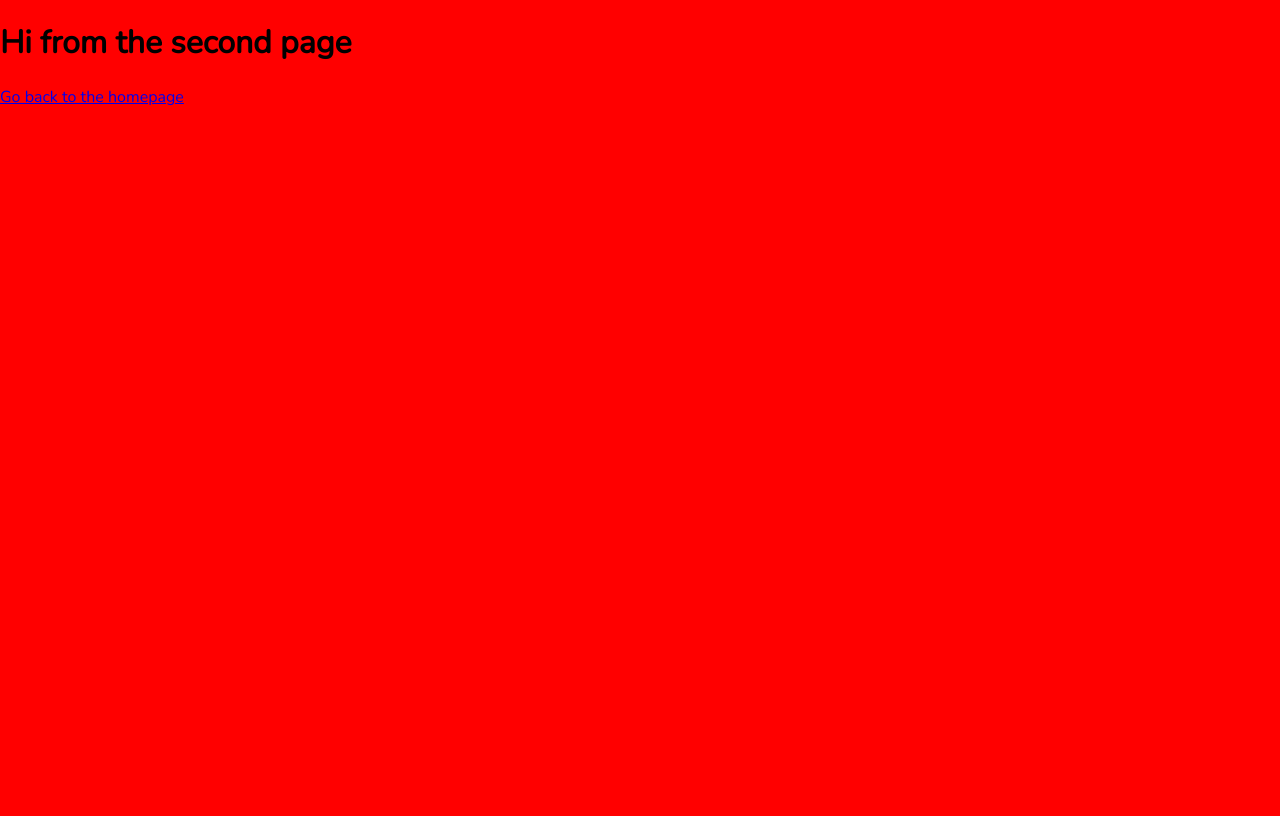
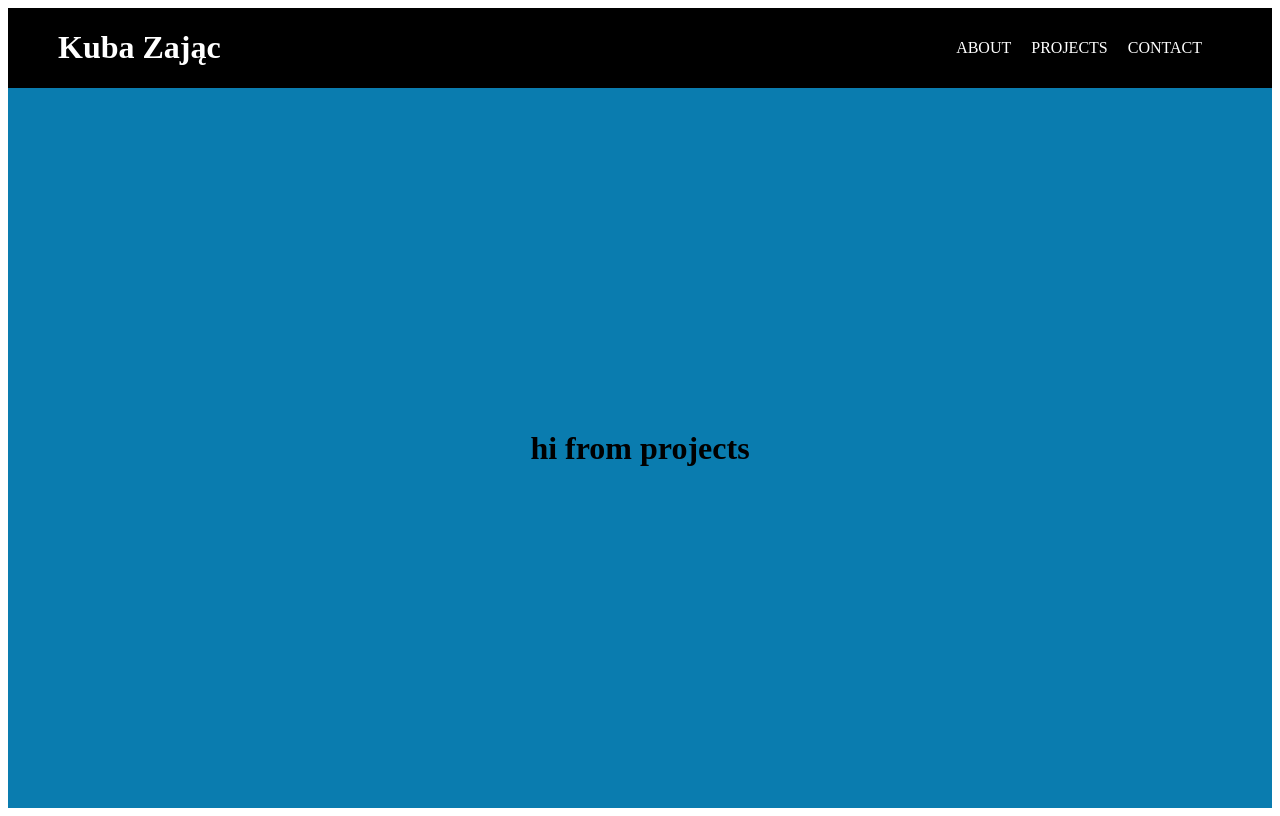
Before and after one commit to axon7/kubazajac.pl, a Gatsby site: page /projects in a window 1280 px wide. Built offline with nearby package versions, Linux system fonts and the light colour scheme; Gatsby itself is replaced by a stand-in of ours.

Commit message:
added pages

```diff
--- a/src/pages/projects.js
+++ b/src/pages/projects.js
@@ -1,22 +1,32 @@
 import React from "react"
-import { Link } from "gatsby"
-import { createGlobalStyle } from "styled-components"
+import styled from "styled-components"
+import Header from "../components/header"
 
-const GlobalStyle = createGlobalStyle`
-  body {
-   background-color: red;
-   margin: 0;
-   font-family: "Nunito"
-  }
+// import SEO from "../components/seo"
+const StyledWrapper = styled.div`
+  width: 100%;
+  height: 100vh;
+  background-color: #ff7659;
+`
+
+const StyledMain = styled.main`
+  width: 100%;
+  height: 90vh;
+  background-color: #0a7caf;
+  display: flex;
+  justify-content: center;
+  align-items: center;
 `
 
 const Projects = () => (
-  <>
-    <GlobalStyle />
+  <StyledWrapper>
+    <Header />
+    <StyledMain>
+      {/* <SEO title="Home" /> */}
 
-    <h1>Hi from the second page</h1>
-    <Link to="/">Go back to the homepage</Link>
-  </>
+      <h1>hi from projects</h1>
+    </StyledMain>
+  </StyledWrapper>
 )
 
 export default Projects
```
Also changed, not shown: src/pages/about.js (+32 -0 lines), src/pages/contact.js (+32 -0 lines).
